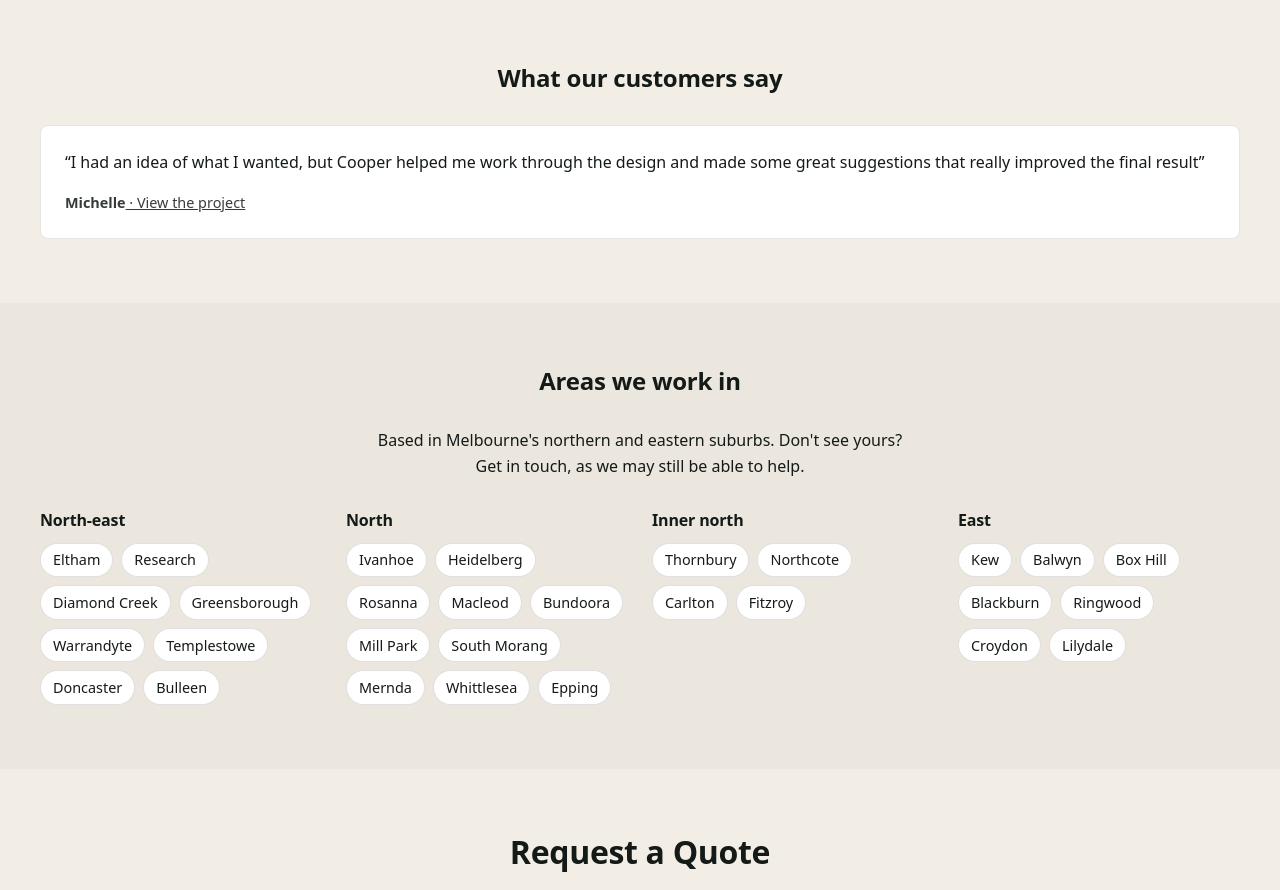
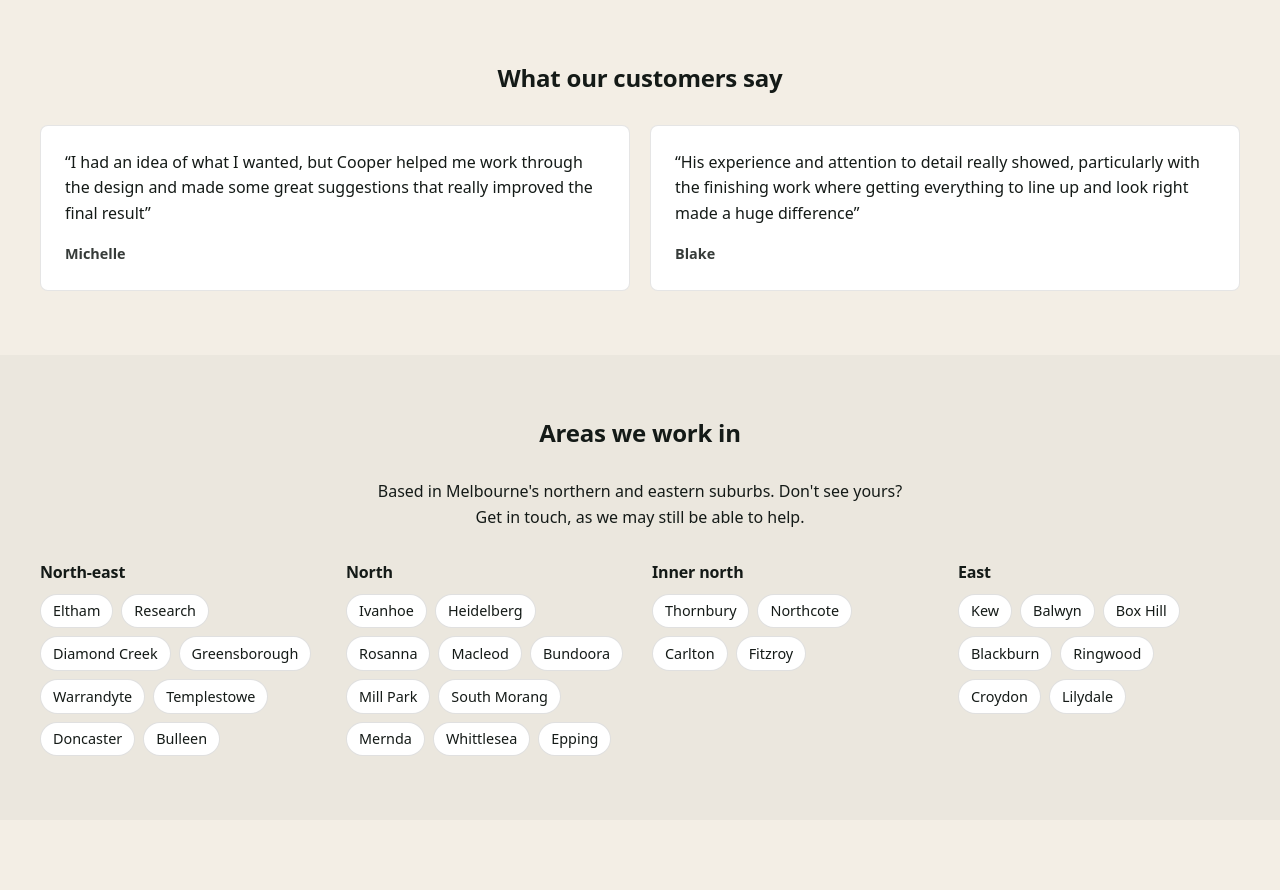
Before and after one commit to BeanedCans2005/CMK-CARPENTRY, a React (Vite) app in the folder cmk-carpentry-mock/: page / in a window 1280 px wide. Shown: the part 1400-2290 px from the top of the page. Built offline with nearby package versions, Linux system fonts and the light colour scheme.

Commit message:
Added a review

```diff
--- a/cmk-carpentry-mock/src/reviews.js
+++ b/cmk-carpentry-mock/src/reviews.js
@@ -10,6 +10,11 @@ export const reviews = [
   {
     name: "Michelle",
     text: "I had an idea of what I wanted, but Cooper helped me work through the design and made some great suggestions that really improved the final result",
-    project: "New Deck"
+    project: ""
   },
+  {
+    name: "Blake",
+    text: "His experience and attention to detail really showed, particularly with the finishing work where getting everything to line up and look right made a huge difference",
+    project: ""
+  }
 ];
```
